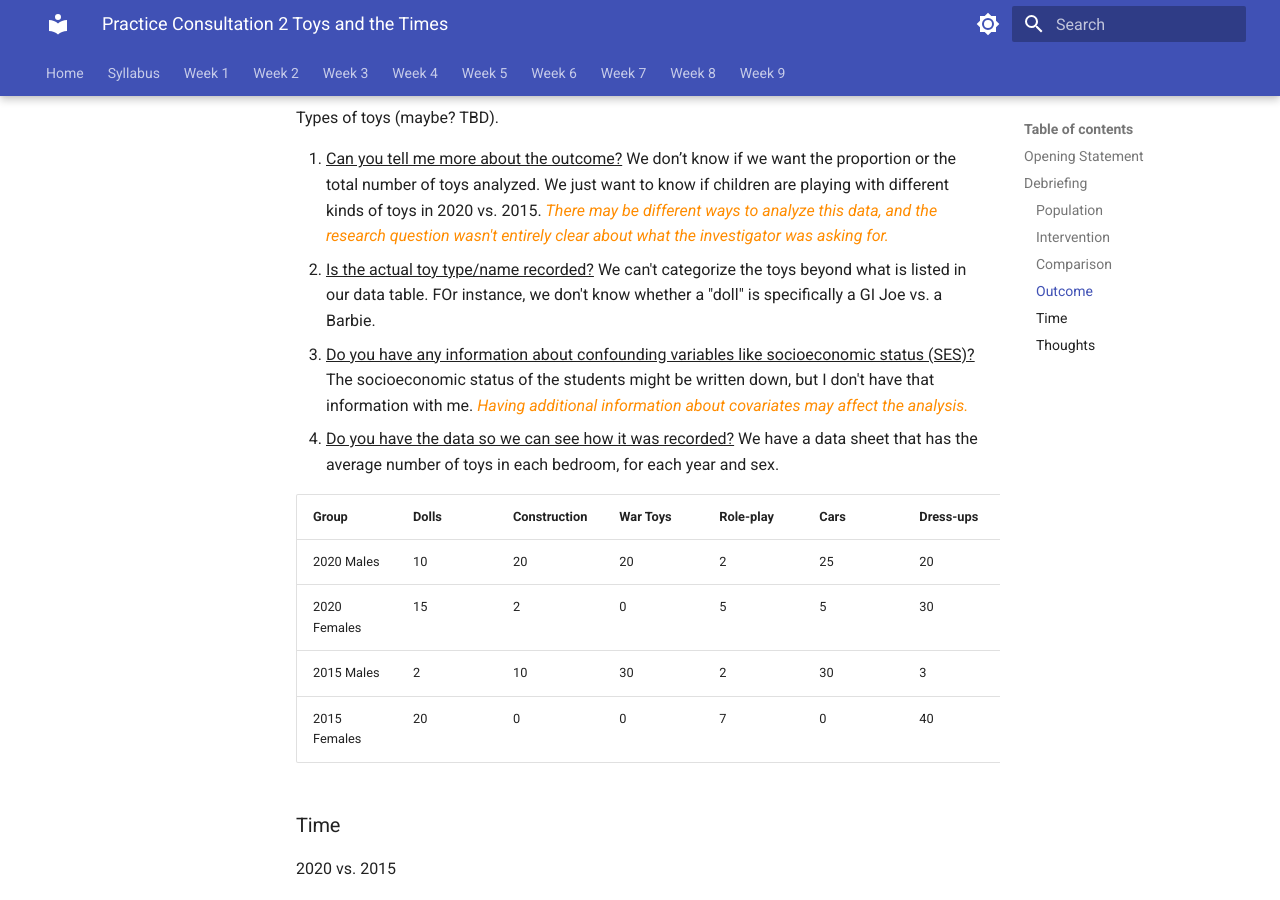
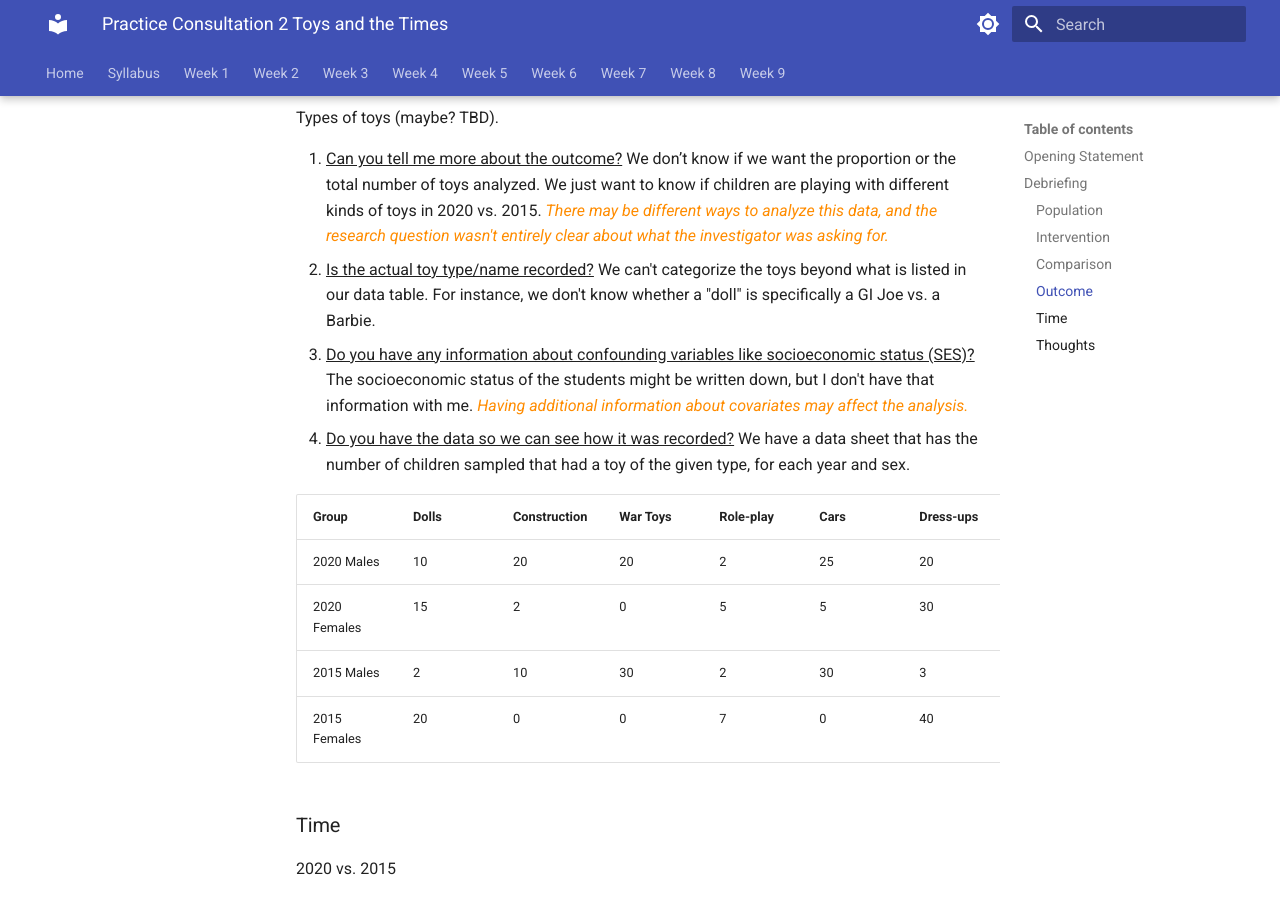
Before and after one commit to USCbiostats/PM516, an MkDocs documentation site: the page built from docs/consults/consult2.md, in a window 1280 px wide and 900 px high, scrolled down 1535 px. Built offline with MkDocs 1.6.1 and Material for MkDocs 9.7.7, drawn with Linux system fonts in a browser that asks for light colours; comment, search, counter and statistics services are not loaded.

Commit message:
Update consult2.md

```diff
--- a/docs/consults/consult2.md
+++ b/docs/consults/consult2.md
@@ -37,9 +37,9 @@ Children in 2015 vs. 2020.
 Types of toys (maybe? TBD).
 
 6. <u>Can you tell me more about the outcome?</u> We don’t know if we want the proportion or the total number of toys analyzed. We just want to know if children are playing with different kinds of toys in 2020 vs. 2015. <font color = #ff8c00>*There may be different ways to analyze this data, and the research question wasn't entirely clear about what the investigator was asking for.*</font>
-7. <u>Is the actual toy type/name recorded?</u> We can't categorize the toys beyond what is listed in our data table. FOr instance, we don't know whether a "doll" is specifically a GI Joe vs. a Barbie.
+7. <u>Is the actual toy type/name recorded?</u> We can't categorize the toys beyond what is listed in our data table. For instance, we don't know whether a "doll" is specifically a GI Joe vs. a Barbie.
 8. <u>Do you have any information about confounding variables like socioeconomic status (SES)?</u> The socioeconomic status of the students might be written down, but I don't have that information with me. <font color = #ff8c00>*Having additional information about covariates may affect the analysis.*</font>
-9. <u>Do you have the data so we can see how it was recorded?</u> We have a data sheet that has the average number of toys in each bedroom, for each year and sex.
+9. <u>Do you have the data so we can see how it was recorded?</u> We have a data sheet that has the number of children sampled that had a toy of the given type, for each year and sex.
 
 | Group | Dolls | Construction | War Toys | Role-play | Cars | Dress-ups |
 | --- | --- | --- | --- | --- | --- | --- |
```
